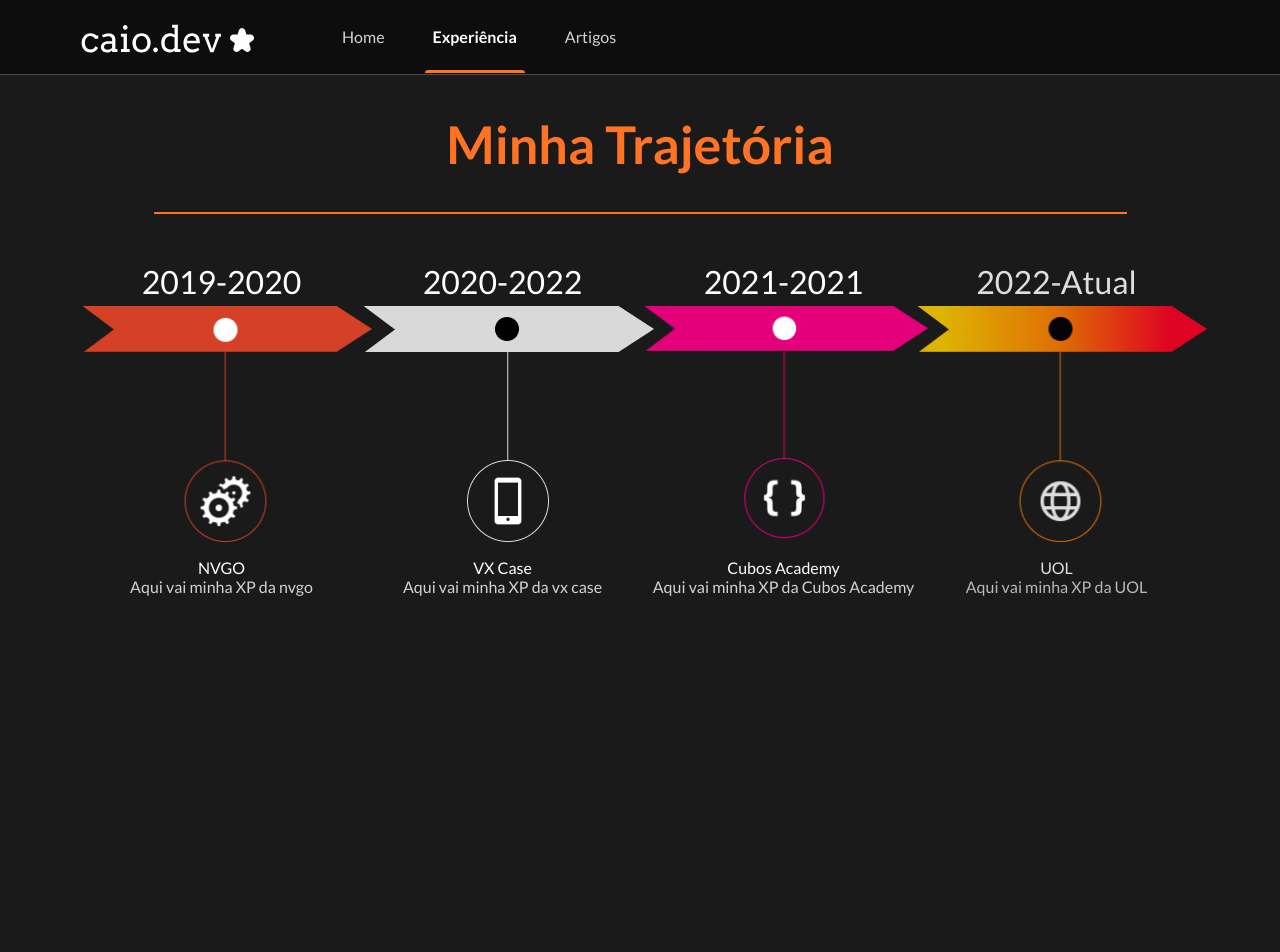
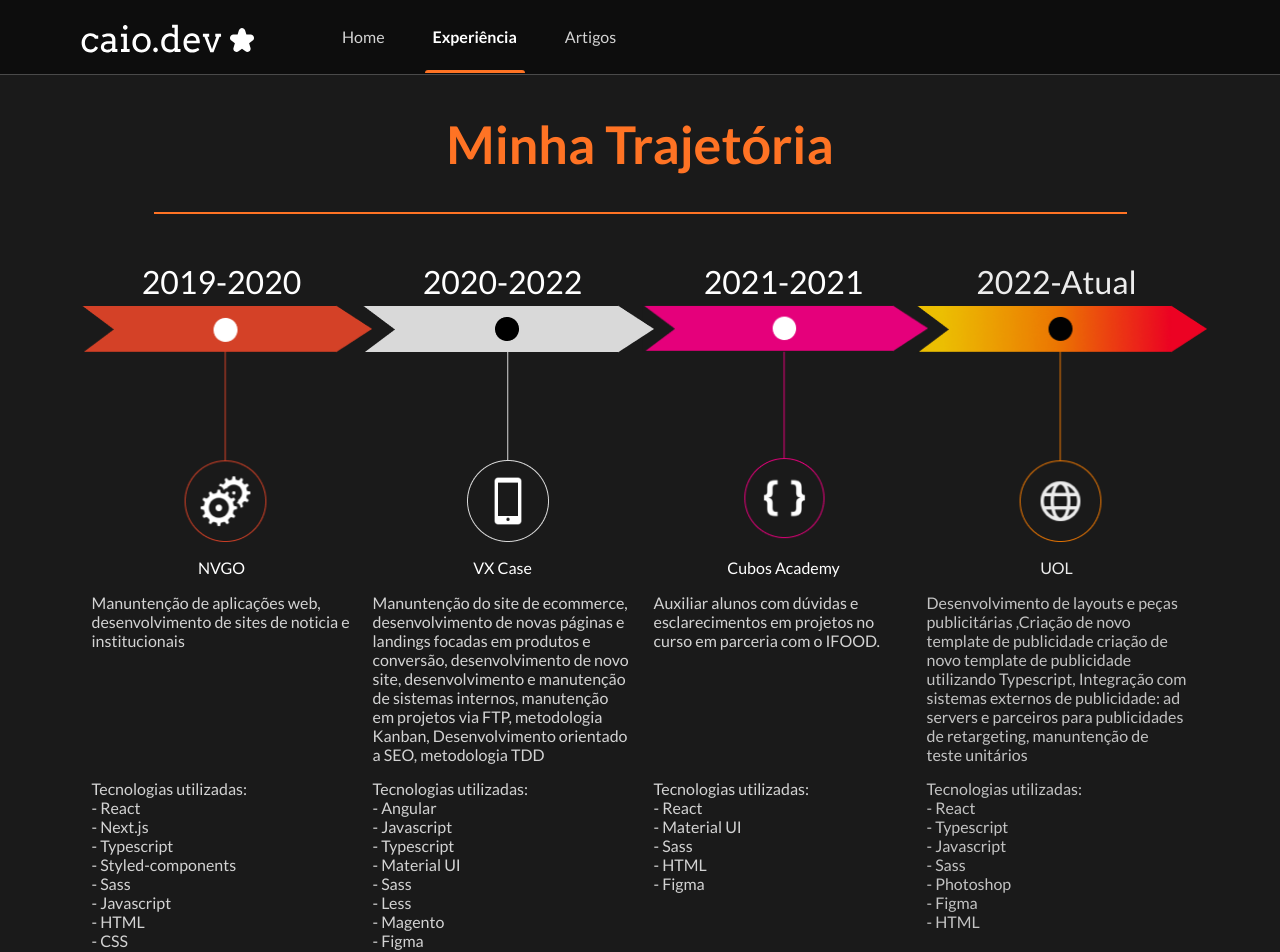
Before and after one commit to BrunoPittaF/my-blog, a Next.js app: page /experience in a window 1280 px wide. Shown: the top 952 px of the page. Before the commit the page ends 800 px from the top, so only its background shows below. Built offline with nearby package versions, Linux system fonts and the light colour scheme.

Commit message:
style: componente de timeline com experiencia adicionada

```diff
--- a/src/components/Timeline/index.tsx
+++ b/src/components/Timeline/index.tsx
@@ -3,6 +3,7 @@
 interface IStep {
   date: string;
   image: string;
+  techs: string[];
   name: string;
   description: string;
 }
@@ -11,25 +12,54 @@
   const steps: IStep[] = [
     {
       date: '2019-2020',
-      description: 'Aqui vai minha XP da nvgo',
+      description:
+        'Manuntenção de aplicações web, desenvolvimento de sites de noticia e institucionais',
+      techs: [
+        'React',
+        'Next.js',
+        'Typescript',
+        'Styled-components',
+        'Sass',
+        'Javascript',
+        'HTML',
+        'CSS',
+        'Figma',
+        'Adobe XD',
+      ],
       image: '/images/nvgo.png',
       name: 'NVGO',
     },
     {
       date: '2020-2022',
-      description: 'Aqui vai minha XP da vx case',
+      description:
+        'Manuntenção do site de ecommerce, desenvolvimento de novas páginas e landings focadas em produtos e conversão, desenvolvimento de novo site, desenvolvimento e manutenção de sistemas internos, manutenção em projetos via FTP, metodologia Kanban, Desenvolvimento orientado a SEO, metodologia TDD ',
+      techs: [
+        'Angular',
+        'Javascript',
+        'Typescript',
+        'Material UI',
+        'Sass',
+        'Less',
+        'Magento',
+        'Figma',
+        'Adobe XD',
+      ],
       image: '/images/vxcase.png',
       name: 'VX Case',
     },
     {
       date: '2021-2021',
-      description: 'Aqui vai minha XP da Cubos Academy',
+      description:
+        'Auxiliar alunos com dúvidas e esclarecimentos em projetos no curso em parceria com o IFOOD.',
+      techs: ['React', 'Material UI', 'Sass', 'HTML', 'Figma'],
       image: '/images/cubos-academy.png',
       name: 'Cubos Academy',
     },
     {
       date: '2022-Atual',
-      description: 'Aqui vai minha XP da UOL',
+      description:
+        'Desenvolvimento de layouts e peças publicitárias ,Criação de novo template de publicidade criação de novo template de publicidade utilizando Typescript, Integração com sistemas externos de publicidade: ad servers e parceiros para publicidades de retargeting, manuntenção de teste unitários',
+      techs: ['React', 'Typescript', 'Javascript', 'Sass', 'Photoshop', 'Figma', 'HTML'],
       image: '/images/uol.png',
       name: 'UOL',
     },
@@ -42,6 +72,12 @@
           <div style={{ backgroundImage: `url(${step.image})` }} className={styles.arrow}></div>
           <p className={styles.name}>{step.name}</p>
           <p className={styles.description}>{step.description}</p>
+          <div className={styles.techs}>
+            <p>Tecnologias utilizadas: </p>
+            {step.techs.map((tech, index) => (
+              <div key={index}>- {tech}</div>
+            ))}
+          </div>
         </div>
       ))}
     </section>
--- a/src/components/Timeline/styles.module.scss
+++ b/src/components/Timeline/styles.module.scss
@@ -24,6 +24,7 @@
         justify-content: center;
         max-width: 303px;
         opacity: 0;
+        margin-bottom: auto;
         + .step {
             margin-left: -22px;
         }
@@ -63,13 +64,24 @@
             color: var(--white);
             font-size: 1rem;
         }
+
+        .description {
+            margin: 1rem auto 0;
+            max-width: 260px;
+            height: 170px;
+        }
+
+        .techs {
+        margin: 1rem auto 0;
+        width: 260px;
+        }
     }
 
 
     @media screen and (max-width: $mobileBreakpoint) {
         max-width: 100%;
         overflow-x: scroll;
-        padding-bottom: 1rem;
+        padding: 0 2rem 1rem;
         -ms-overflow-style: none;
         scrollbar-width: none;
 
@@ -79,10 +91,20 @@
 
         .step {
             max-width: 260px;
+
+            + .step {
+                margin-left: 0px;
+            }
             .arrow {
                 width: 240px;
                 height: 192px;
             }
+            .description {
+                width: 240px;
+            }
+            .techs {
+                width: 240px;
+            }
         }
     }
 }
--- a/src/styles/experience.module.scss
+++ b/src/styles/experience.module.scss
@@ -3,6 +3,7 @@
 .contentContainer {
     margin: 0 auto;
     padding-top: 2.356rem;
+    padding-bottom: 2rem;
     .mainTitle {
         font-family: 'Lato';
         font-weight: 700;
```
Also changed, not shown: src/pages/index.tsx (+9 -5 lines), public/images/icons/figma.png (added).
